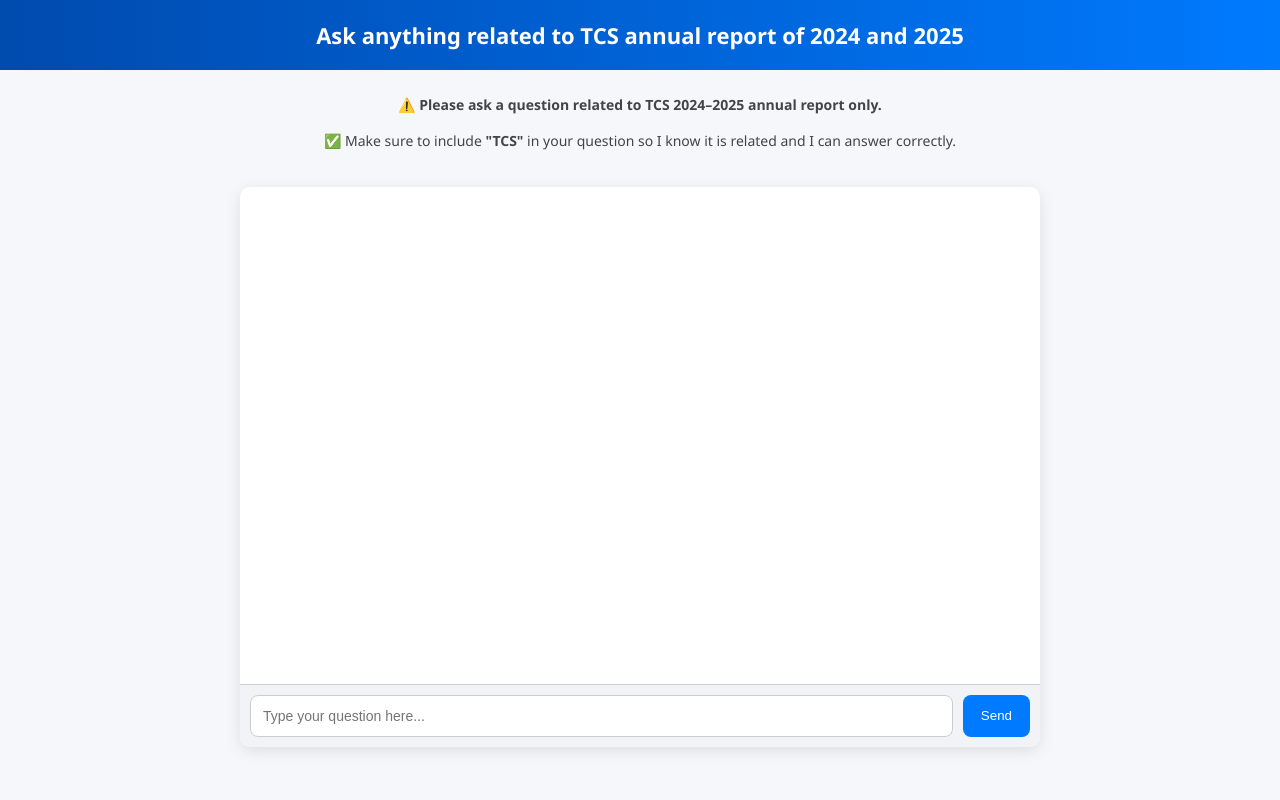
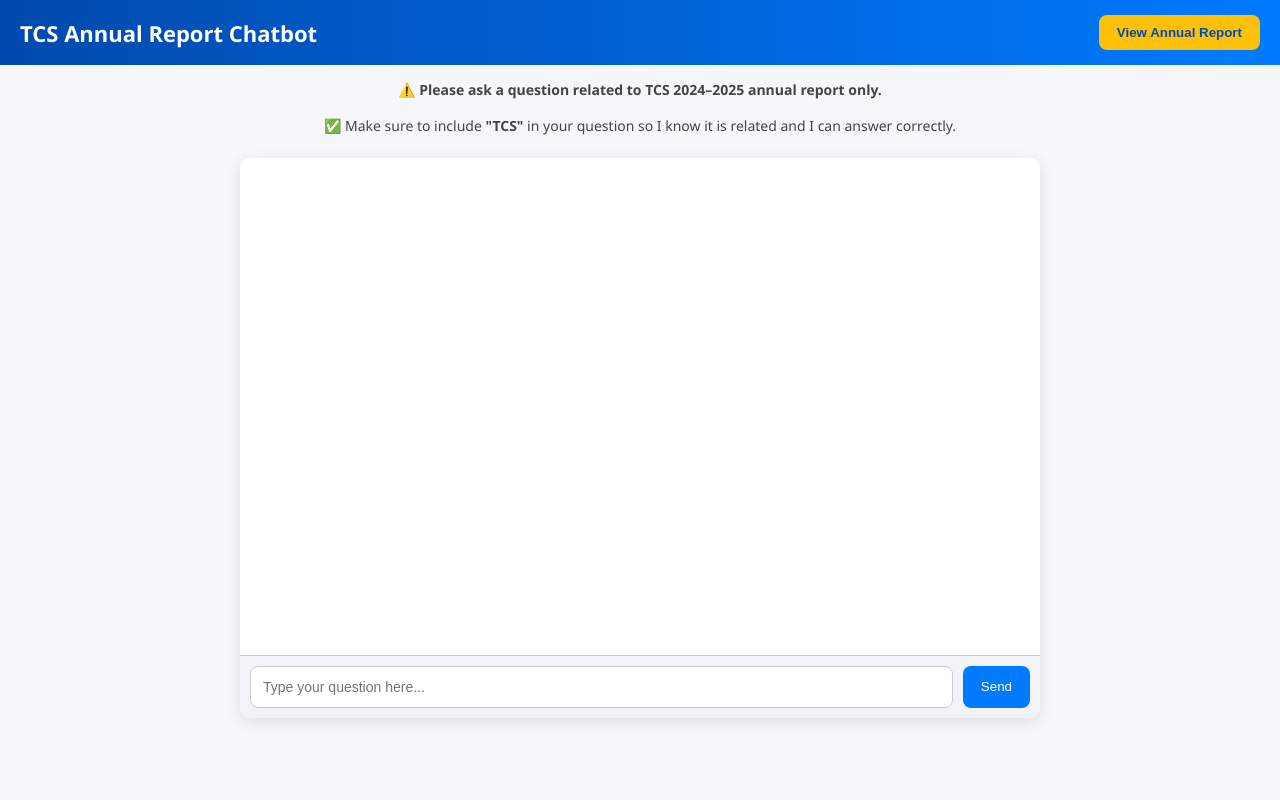
Before and after one commit to Koratanajanki/-AI-Based-Share-Market-Analysis-ChatBot-Using-TCS-Annual-Report, a Flask app: page / in a window 1280 px wide. Run offline with Flask 3, Linux system fonts and the light colour scheme.

Commit message:
Ready for Render deployment

```diff
--- a/templates/index.html
+++ b/templates/index.html
@@ -8,41 +8,58 @@
         body {
             background-color: #f5f7fa;
             font-family: 'Segoe UI', Tahoma, Geneva, Verdana, sans-serif;
-            display: flex;
-            flex-direction: column;
-            align-items: center;
+            margin: 0;
             padding: 0;
-            margin: 0;
-            height: 100vh;
         }
 
-        h1 {
+        /* Header with button */
+        .header {
+            display: flex;
+            justify-content: space-between;
+            align-items: center;
             background: linear-gradient(90deg, #004aad, #007bff);
             color: white;
             width: 100%;
-            text-align: center;
-            padding: 20px;
+            padding: 15px 20px;
+            box-sizing: border-box;
+        }
+
+        .header h1 {
+            font-size: 22px;
             margin: 0;
-            font-size: 22px;
+        }
+
+        .header button {
+            background: #ffc107;
+            color: #004aad;
+            border: none;
+            padding: 10px 18px;
+            border-radius: 8px;
+            cursor: pointer;
+            font-weight: bold;
+            transition: background 0.3s ease;
+        }
+
+        .header button:hover {
+            background: #e0a800;
         }
 
         .instructions {
-            margin-top: 10px;
             text-align: center;
             font-size: 14px;
             color: #444;
             max-width: 800px;
+            margin: 10px auto;
             padding: 0 15px;
             line-height: 1.6;
         }
 
         .chat-container {
-            width: 100%;
             max-width: 800px;
+            margin: 20px auto;
             background: white;
             box-shadow: 0 4px 15px rgba(0,0,0,0.1);
             border-radius: 10px;
-            margin-top: 20px;
             display: flex;
             flex-direction: column;
             height: 70vh;
@@ -95,7 +112,7 @@
             font-size: 14px;
         }
 
-        button {
+        button.send-btn {
             background: #007bff;
             color: white;
             border: none;
@@ -106,11 +123,10 @@
             transition: background 0.3s ease;
         }
 
-        button:hover {
+        button.send-btn:hover {
             background: #0056b3;
         }
 
-        /* Scrollbar styling */
         .messages::-webkit-scrollbar {
             width: 6px;
         }
@@ -122,7 +138,11 @@
 </head>
 <body>
 
-    <h1>Ask anything related to TCS annual report of 2024 and 2025</h1>
+    <div class="header">
+        <h1>TCS Annual Report Chatbot</h1>
+        <button onclick="viewAnnualReport()">View Annual Report</button>
+    </div>
+
     <div class="instructions">
         <p><strong>⚠️ Please ask a question related to TCS 2024–2025 annual report only.</strong></p>
         <p>✅ Make sure to include <b>"TCS"</b> in your question so I know it is related and I can answer correctly.</p>
@@ -130,10 +150,9 @@
 
     <div class="chat-container">
         <div class="messages" id="messages"></div>
-
         <div class="input-area">
             <input type="text" id="question" placeholder="Type your question here..." onkeypress="handleKey(event)">
-            <button onclick="sendQuestion()">Send</button>
+            <button class="send-btn" onclick="sendQuestion()">Send</button>
         </div>
     </div>
 
@@ -153,7 +172,6 @@
             const question = questionField.value.trim();
             if (!question) return;
 
-            // ✅ Check if "TCS" is included in the question
             if (!question.toLowerCase().includes("tcs")) {
                 addMessage("⚠️ Please include the word 'TCS' in your question so I can answer it.", "bot");
                 questionField.value = "";
@@ -177,9 +195,12 @@
         }
 
         function handleKey(e) {
-            if (e.key === "Enter") {
-                sendQuestion();
-            }
+            if (e.key === "Enter") sendQuestion();
+        }
+
+        function viewAnnualReport() {
+            // Make sure PDF is in static folder
+            window.open("https://www.tcs.com/content/dam/tcs/investor-relations/financial-statements/2024-25/ar/annual-report-2024-2025.pdf");
         }
     </script>
 
```
